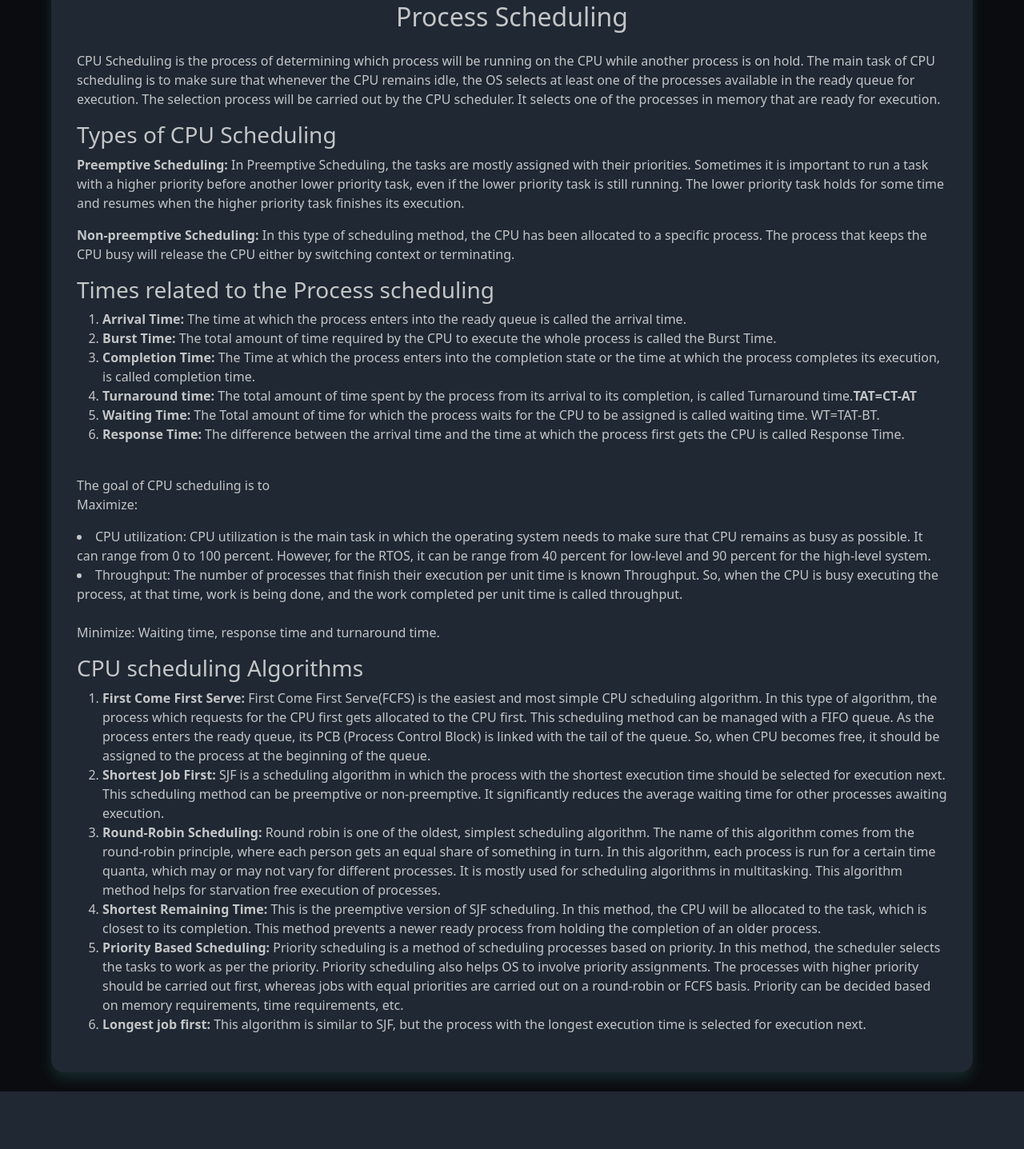
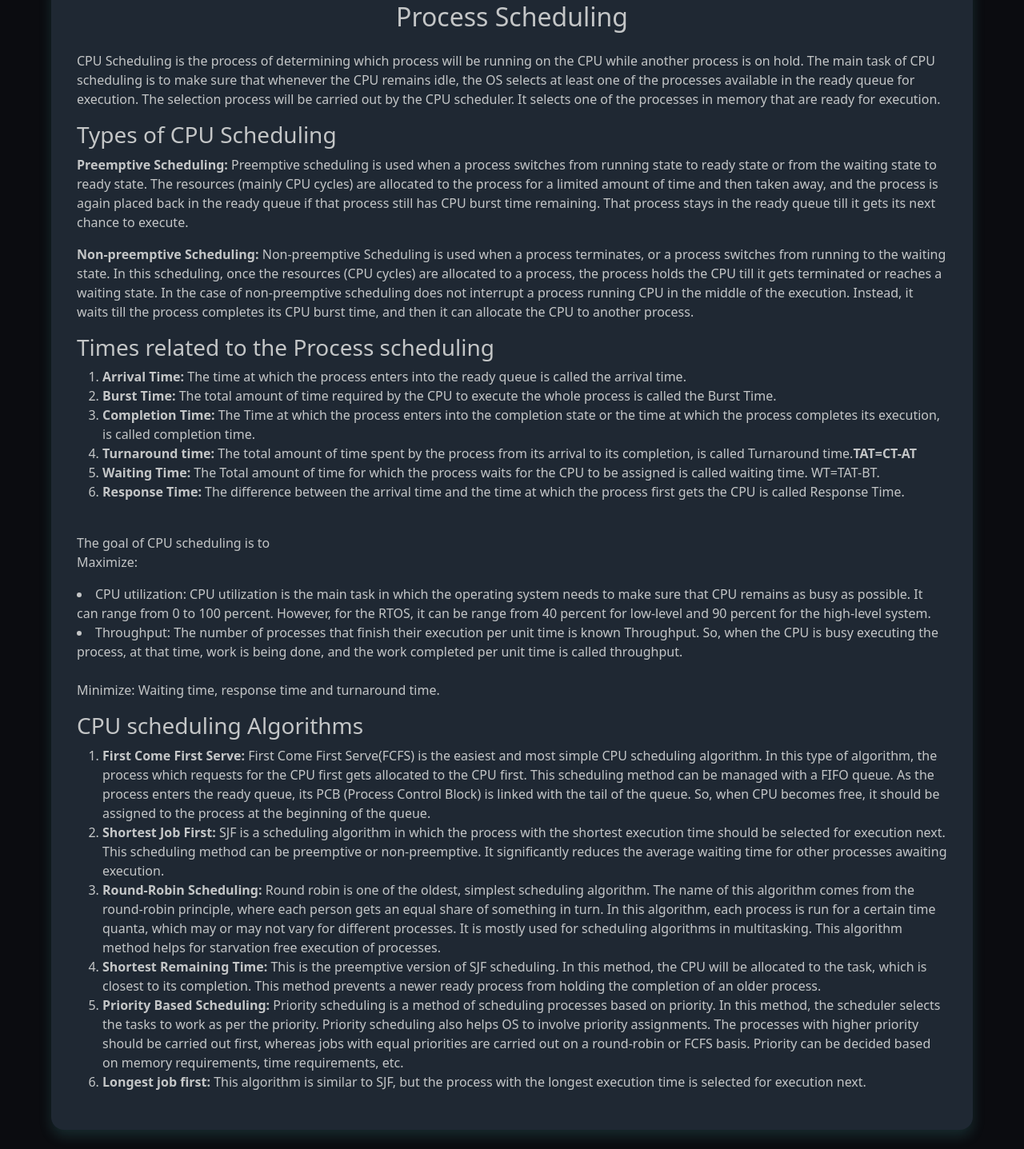
Before and after one commit to pranav2305/os-simulator, a Flask app: page /process-scheduling in a window 1280 px wide; the page is wider, and only the part inside the window is pictured. Shown: the part 147-1584 px from the top of that part at 80% size. Before the commit the page ends 1512 px from the top of that part, so only its background shows below. Run offline with Flask 2, Linux system fonts and the light colour scheme; some web fonts are replaced.

Commit message:
Fix wikis

```diff
--- a/templates/disk_scheduling/wiki.html
+++ b/templates/disk_scheduling/wiki.html
@@ -7,9 +7,7 @@
 {% block body %}
     <div class="main-container">
         <div class="card-container">
-            <h1 class="page-heading">Disk Scheduling</h1>
-        </div>
-    </div>
+            <h1 class="page-heading" style="margin-bottom:1.5rem;">Disk Scheduling</h1>
             <div class="text">
                 <p>Disk scheduling is done by operating systems to schedule I/O requests
                     arriving for the disk. Disk scheduling is also known as I/O scheduling.<br>
@@ -117,4 +115,6 @@
                     </ol>
                 </p>
             </div>
+        </div>
+    </div>
 {% endblock %}
--- a/templates/file_allocation/wiki.html
+++ b/templates/file_allocation/wiki.html
@@ -7,9 +7,7 @@
 {% block body %}
     <div class="main-container">
         <div class="card-container">
-            <h1 class="page-heading">File Allocation</h1>
-        </div>
-    </div>
+            <h1 class="page-heading" style="margin-bottom:1.5rem;">File Allocation</h1>
             <div class="text">
                 <h2>Multiprogramming with fixed tasks (MFT)
                 </h2>
@@ -68,4 +66,6 @@
                 </p>
                 <img src = "/static/pic/file_allocation/p3.png">
             </div>
+        </div>
+    </div>
 {% endblock %}
--- a/templates/memory_allocation/wiki.html
+++ b/templates/memory_allocation/wiki.html
@@ -7,9 +7,7 @@
 {% block body %}
     <div class="main-container">
         <div class="card-container">
-            <h1 class="page-heading">MFT and MVT</h1>
-        </div>
-    </div>
+            <h1 class="page-heading" style="margin-bottom:1.5rem;">MFT and MVT</h1>
             <div class="text">
                 <h2>Multiprogramming with fixed tasks (MFT)
                 </h2>
@@ -153,4 +151,6 @@
                     then selects the largest partition among all the partitions, which is a time-consuming process.
                 </p>
             </div>
+        </div>
+    </div>
 {% endblock %}
--- a/templates/process_scheduling/wiki.html
+++ b/templates/process_scheduling/wiki.html
@@ -9,7 +9,8 @@
     <div class="card-container">
         <h1 class="page-heading" style="margin-bottom: 1.5rem;">Process Scheduling</h1>
         <div class="text">
-                <p>CPU Scheduling is the process of determining which process will be running on the CPU while another process is on hold. The main task of CPU scheduling is
+            <p>CPU Scheduling is the process of determining which process will be running on the CPU while another
+                process is on hold. The main task of CPU scheduling is
                 to make sure that whenever the CPU remains idle, the OS selects at least one of
                 the processes available in the ready queue for execution. The selection process
                 will be carried out by the CPU scheduler. It selects one of the processes in
@@ -18,16 +19,20 @@
             <h3>Types of CPU Scheduling</h3>
             <p>
                 <strong>Preemptive Scheduling: </strong>
-                In Preemptive Scheduling, the tasks are mostly assigned with their priorities.
-                Sometimes it is important to run a task with a higher priority before another
-                lower priority task, even if the lower priority task is still running. The lower
-                priority task holds for some time and resumes when the higher priority task
-                finishes its execution.</p>
+                Preemptive scheduling is used when a process switches from running state to ready state or from the
+                waiting state to ready state. The resources (mainly CPU cycles) are allocated to the process for a
+                limited amount of time and then taken away, and the process is again placed back in the ready queue if
+                that process still has CPU burst time remaining. That process stays in the ready queue till it gets its
+                next chance to execute.
+            </p>
             <p>
                 <strong>Non-preemptive Scheduling: </strong>
-                    In this type of scheduling method, the CPU has been allocated to a specific
-                    process. The process that keeps the CPU busy will release the CPU either by
-                    switching context or terminating.</p>
+                Non-preemptive Scheduling is used when a process terminates, or a process switches from running to the
+                waiting state. In this scheduling, once the resources (CPU cycles) are allocated to a process, the
+                process holds the CPU till it gets terminated or reaches a waiting state. In the case of non-preemptive
+                scheduling does not interrupt a process running CPU in the middle of the execution. Instead, it waits
+                till the process completes its CPU burst time, and then it can allocate the CPU to another process.
+            </p>
             <p>
             <h3>Times related to the Process scheduling</h3>
             <ol>
@@ -52,8 +57,12 @@
             </p>
             <p><br>
                 The goal of CPU scheduling is to <br>Maximize:
-                    <li>CPU utilization: CPU utilization is the main task in which the operating system needs to make sure that CPU remains as busy as possible. It can range from 0 to 100 percent. However, for the RTOS, it can be range from 40 percent for low-level and 90 percent for the high-level system.</li>
-                    <li>Throughput: The number of processes that finish their execution per unit time is known Throughput. So, when the CPU is busy executing the process, at that time, work is being done, and the work completed per unit time is called throughput.</li>
+                <li>CPU utilization: CPU utilization is the main task in which the operating system needs to make sure
+                    that CPU remains as busy as possible. It can range from 0 to 100 percent. However, for the RTOS, it
+                    can be range from 40 percent for low-level and 90 percent for the high-level system.</li>
+                <li>Throughput: The number of processes that finish their execution per unit time is known Throughput.
+                    So, when the CPU is busy executing the process, at that time, work is being done, and the work
+                    completed per unit time is called throughput.</li>
                 <br>
                 Minimize: Waiting time, response time and turnaround time.
             </p>
@@ -74,19 +83,24 @@
                     It significantly reduces the average waiting time for other processes awaiting execution. </li>
                 <li><strong>Round-Robin Scheduling:</strong>
                     Round robin is one of the oldest, simplest scheduling algorithm.
-                    The name of this algorithm comes from the round-robin principle, where each person gets an equal share of
-                    something in turn. In this algorithm, each process is run for a certain time quanta, which may or may not vary for different processes.
+                    The name of this algorithm comes from the round-robin principle, where each person gets an equal
+                    share of
+                    something in turn. In this algorithm, each process is run for a certain time quanta, which may or
+                    may not vary for different processes.
                     It is mostly used for scheduling algorithms in multitasking.
                     This algorithm method helps for starvation free execution of processes.</li>
                 <li><strong>Shortest Remaining Time:</strong>
-                    This is the preemptive version of SJF scheduling. In this method, the CPU will be allocated to the task,
-                    which is closest to its completion. This method prevents a newer ready process from holding the completion of an older process.</li>
+                    This is the preemptive version of SJF scheduling. In this method, the CPU will be allocated to the
+                    task,
+                    which is closest to its completion. This method prevents a newer ready process from holding the
+                    completion of an older process.</li>
                 <li><strong>Priority Based Scheduling:</strong>
                     Priority scheduling is a method of scheduling processes based on priority.
                     In this method, the scheduler selects the tasks to work as per the priority.
                     Priority scheduling also helps OS to involve priority assignments.
                     The processes with higher priority should be carried out first, whereas jobs with equal priorities
-                    are carried out on a round-robin or FCFS basis. Priority can be decided based on memory requirements,
+                    are carried out on a round-robin or FCFS basis. Priority can be decided based on memory
+                    requirements,
                     time requirements, etc.</li>
                 <li><strong>Longest job first:</strong>
                     This algorithm is similar to SJF, but the process with the longest execution time
```
Lines whose indentation alone changed are shown as unchanged.
